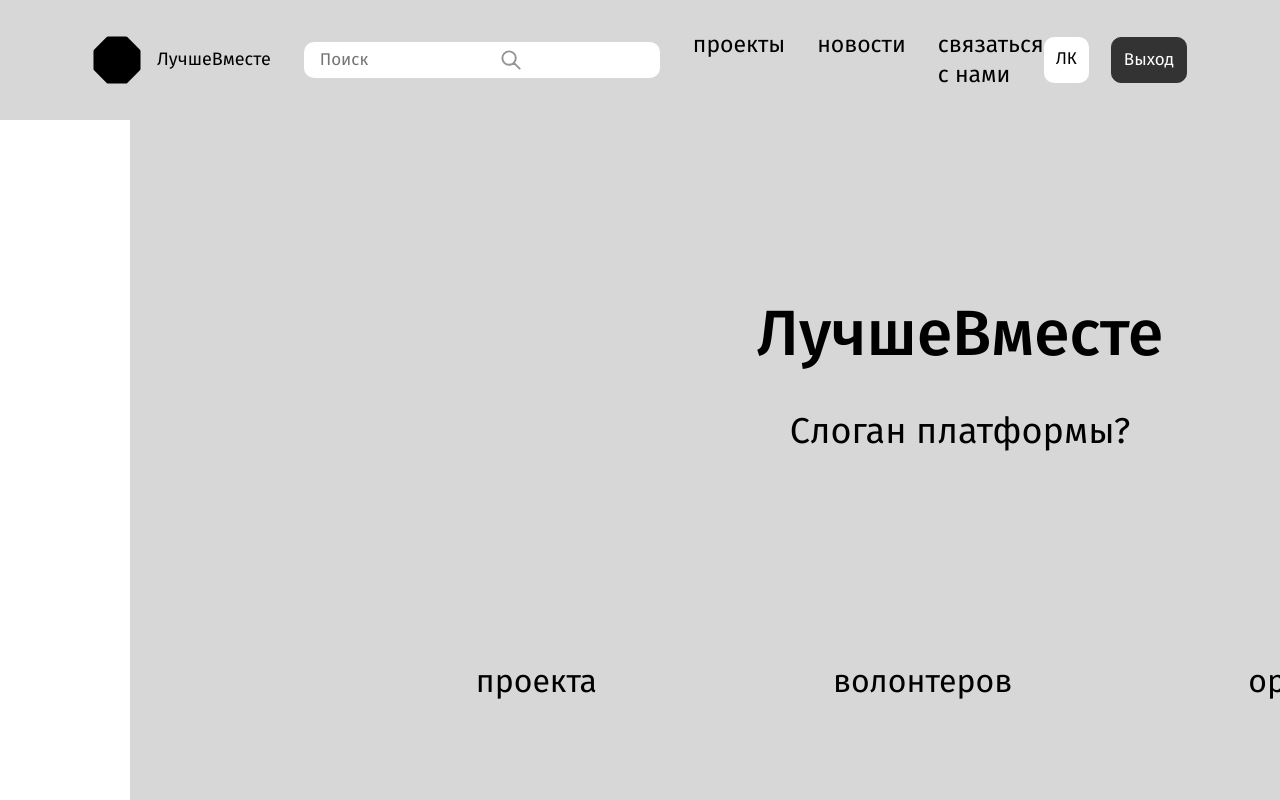
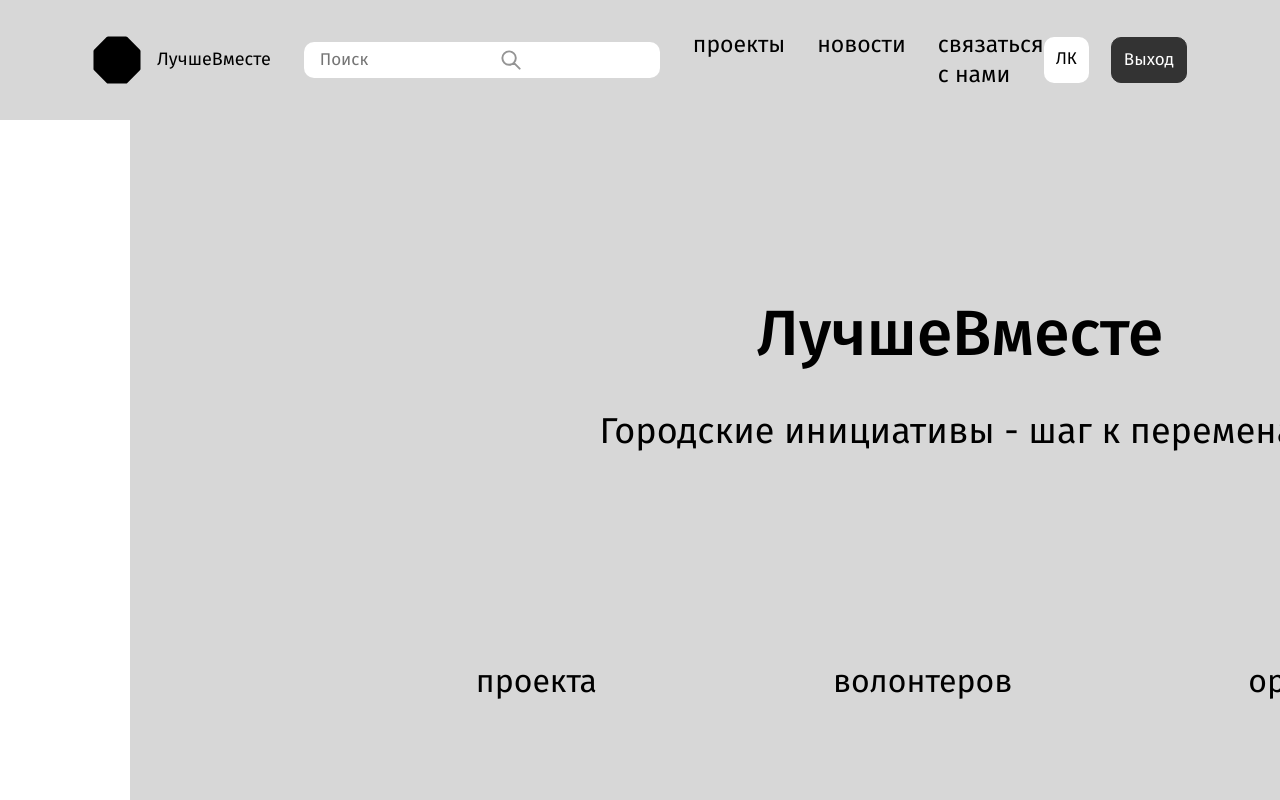
Before and after one commit to volunteers-for-city-projects/volunteers-frontend, a React (Create React App) app: page / in a window 1280 px wide. Shown: the top 800 px of the page. Built offline with nearby package versions, Linux system fonts and the light colour scheme; no server answers.

Commit message:
feat(promo): changed tagline

```diff
--- a/src/components/Promo/Promo.jsx
+++ b/src/components/Promo/Promo.jsx
@@ -7,7 +7,9 @@ function Promo({ plarformPromo }) {
 		<section className="promo">
 			<div className="promo__container">
 				<h1 className="promo__title">ЛучшеВместе</h1>
-				<p className="promo__subtitle">Слоган платформы?</p>
+				<p className="promo__subtitle">
+					Городские инициативы - шаг к переменам
+				</p>
 				<ul className="promo__list">
 					<li className="promo__item">
 						<h2 className="promo__item-title">{projectCount}</h2>
```
